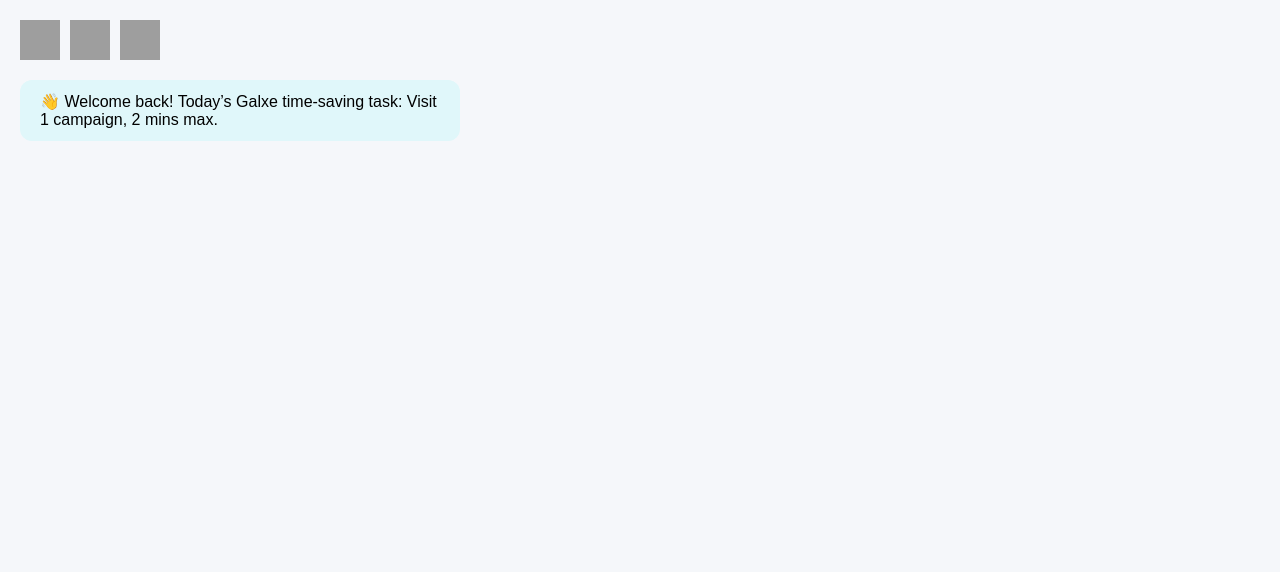
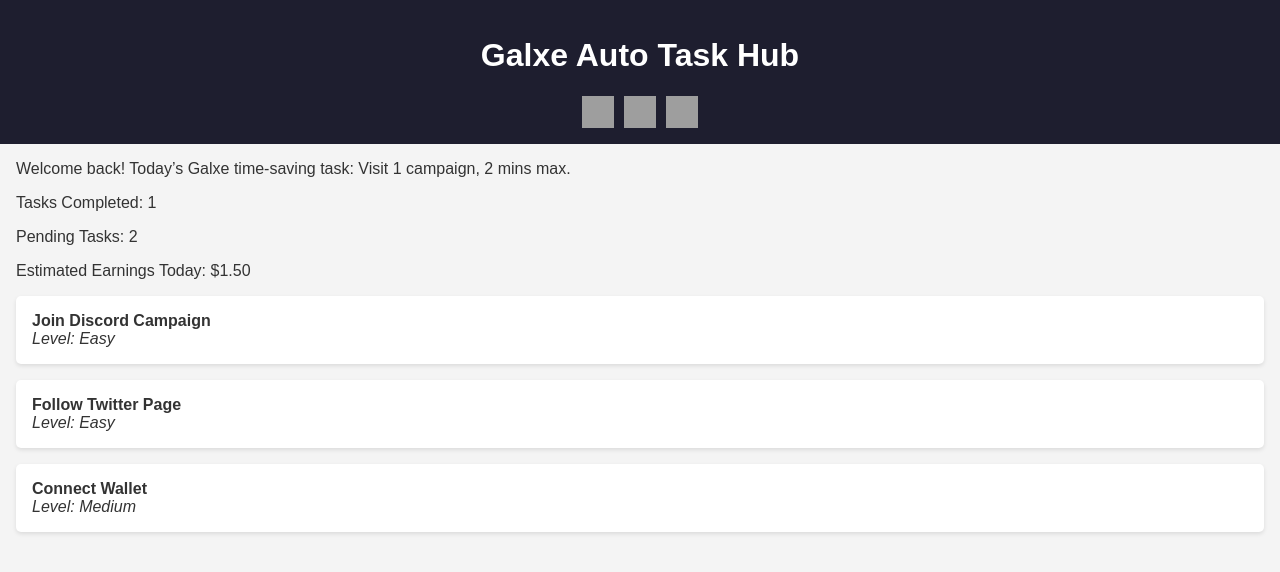
Before and after one commit to jain9032/galaxe-auto-ui, a plain HTML site: page index.html in a window 1280 px wide. Drawn offline with Linux system fonts and the light colour scheme; grey boxes are pictures that could not be loaded.

Commit message:
Add files via upload

```diff
--- a/index.html
+++ b/index.html
@@ -1,22 +1,25 @@
 <!DOCTYPE html>
 <html lang="en">
 <head>
-  <meta charset="UTF-8" />
-  <meta name="viewport" content="width=device-width, initial-scale=1.0"/>
-  <title>Galaxe Automation</title>
-  <link rel="stylesheet" href="style.css">
+    <meta charset="UTF-8">
+    <meta name="viewport" content="width=device-width, initial-scale=1.0">
+    <title>Galxe Auto UI</title>
+    <link rel="stylesheet" href="style.css">
+    <script src="script.js" defer></script>
 </head>
 <body>
-  <div class="wallet-bar">
-    <img src="https://cryptologos.cc/logos/ethereum-eth-logo.png" class="wallet-icon" title="Ethereum: 0.00 ETH"/>
-    <img src="https://cryptologos.cc/logos/binance-coin-bnb-logo.png" class="wallet-icon" title="BNB Chain: 0.00 BNB"/>
-    <img src="https://cryptologos.cc/logos/solana-sol-logo.png" class="wallet-icon" title="Solana: 0.00 SOL"/>
-  </div>
-
-  <div class="greeting-box" id="greeting">
-    👋 Welcome back! Today’s Galxe time-saving task: Visit 1 campaign, 2 mins max.
-  </div>
-
-  <script src="walletStatus.js"></script>
+    <header>
+        <h1>Galxe Auto Task Hub</h1>
+        <div id="wallet-bar"></div>
+    </header>
+    <main>
+        <section id="bot-greeting"></section>
+        <section id="task-summary">
+            <p>Tasks Completed: <span id="completed-count">0</span></p>
+            <p>Pending Tasks: <span id="pending-count">0</span></p>
+            <p>Estimated Earnings Today: <span id="earnings-count">$0.00</span></p>
+        </section>
+        <section id="tasks-container"></section>
+    </main>
 </body>
 </html>
--- /dev/null
+++ b/script.js
@@ -0,0 +1,36 @@
+document.addEventListener("DOMContentLoaded", () => {
+    const botGreeting = document.getElementById("bot-greeting");
+    const taskContainer = document.getElementById("tasks-container");
+
+    botGreeting.textContent = "Welcome back! Today’s Galxe time-saving task: Visit 1 campaign, 2 mins max.";
+
+    const walletBar = document.getElementById("wallet-bar");
+    const wallets = [
+        { symbol: "eth", name: "Ethereum", balance: "0.42 ETH" },
+        { symbol: "bnb", name: "BNB Chain", balance: "3.1 BNB" },
+        { symbol: "sol", name: "Solana", balance: "10.5 SOL" }
+    ];
+    wallets.forEach(wallet => {
+        const img = document.createElement("img");
+        img.src = `https://cryptologos.cc/logos/${wallet.symbol}-${wallet.symbol}-logo.png?v=010`;
+        img.alt = wallet.name;
+        img.title = `${wallet.name} - ${wallet.balance}`;
+        walletBar.appendChild(img);
+    });
+
+    const tasks = [
+        { title: "Join Discord Campaign", level: "Easy" },
+        { title: "Follow Twitter Page", level: "Easy" },
+        { title: "Connect Wallet", level: "Medium" }
+    ];
+    tasks.forEach(task => {
+        const card = document.createElement("div");
+        card.className = "task-card";
+        card.innerHTML = `<strong>${task.title}</strong><br><em>Level: ${task.level}</em>`;
+        taskContainer.appendChild(card);
+    });
+
+    document.getElementById("completed-count").textContent = "1";
+    document.getElementById("pending-count").textContent = "2";
+    document.getElementById("earnings-count").textContent = "$1.50";
+});
--- a/style.css
+++ b/style.css
@@ -1,23 +1,37 @@
 body {
-  font-family: Arial, sans-serif;
-  background-color: #f5f7fa;
-  margin: 0;
-  padding: 20px;
+    font-family: Arial, sans-serif;
+    margin: 0;
+    padding: 0;
+    background: #f4f4f4;
+    color: #333;
 }
-.wallet-bar {
-  display: flex;
-  gap: 10px;
-  margin-bottom: 20px;
+header {
+    background: #1e1e2f;
+    color: white;
+    padding: 1rem;
+    text-align: center;
 }
-.wallet-icon {
-  width: 40px;
-  height: 40px;
-  cursor: pointer;
+#wallet-bar {
+    display: flex;
+    justify-content: center;
+    margin-top: 0.5rem;
 }
-.greeting-box {
-  background-color: #e0f7fa;
-  padding: 12px 20px;
-  border-radius: 12px;
-  font-size: 16px;
-  max-width: 400px;
+#wallet-bar img {
+    width: 32px;
+    height: 32px;
+    margin: 0 5px;
+    cursor: pointer;
 }
+main {
+    padding: 1rem;
+}
+#task-summary, #bot-greeting {
+    margin-bottom: 1rem;
+}
+.task-card {
+    background: white;
+    padding: 1rem;
+    border-radius: 5px;
+    margin-bottom: 1rem;
+    box-shadow: 0 2px 4px rgba(0,0,0,0.1);
+}
```
